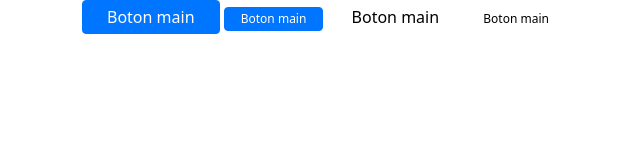
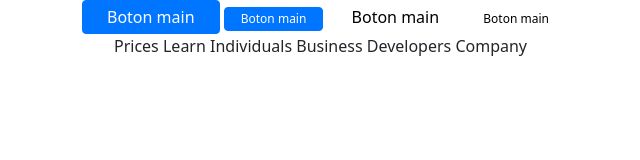
Before and after one commit to crccode/proyecto-final-css, a plain HTML site: page html/proyecto.html in a window 1280 px wide. Shown: the whole page, without its empty margins (0-640 px from the left). Drawn offline with nearby package versions, Linux system fonts and the light colour scheme.

Commit message:
main-menu

```diff
--- a/html/proyecto.html
+++ b/html/proyecto.html
@@ -17,6 +17,17 @@
 
         <button class="btn-sec">Boton main</button>
         <button class="btn-sec-s">Boton main</button>
+
+        <!-- Creando el menu -->
+        <ul class="main-menu">
+            <li>Prices</li>
+            <li>Learn</li>
+            <li>Individuals</li>
+            <li>Business</li>
+            <li>Developers</li>
+            <li>Company</li>
+
+        </ul>
     </div>
 
 </body>
--- a/sass/_components.scss
+++ b/sass/_components.scss
@@ -30,8 +30,8 @@ $color-main: #0075ff;
 
 .btn-sec{
     @include btn-base();
+    background-color: transparent;
     color: black;
-    background-color: transparent;
     border: none;
     &:hover{
         color: #888;
@@ -42,3 +42,13 @@ $color-main: #0075ff;
     }
 
 }
+
+//Creamos el componente main-menu
+.main-menu{
+    li{
+        font-size: 1rem;
+        font-style: none;
+        display: inline;
+
+    }
+}
```
Also changed, not shown: css/styles.css, 1 other file.
